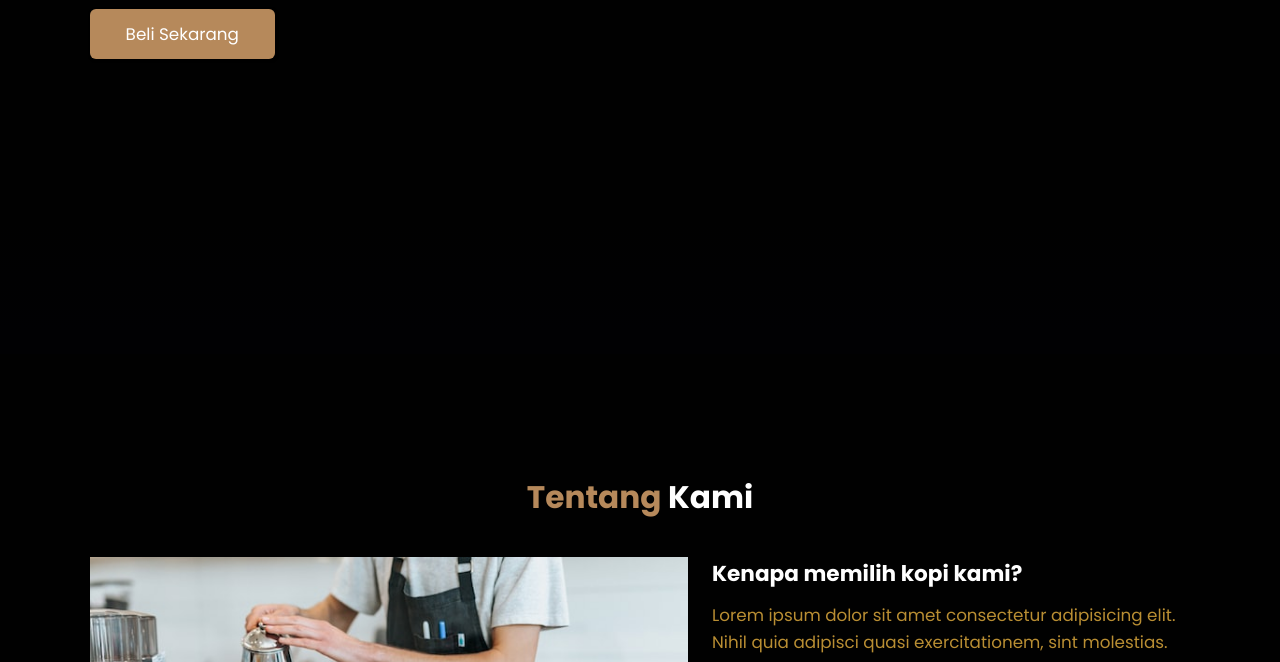
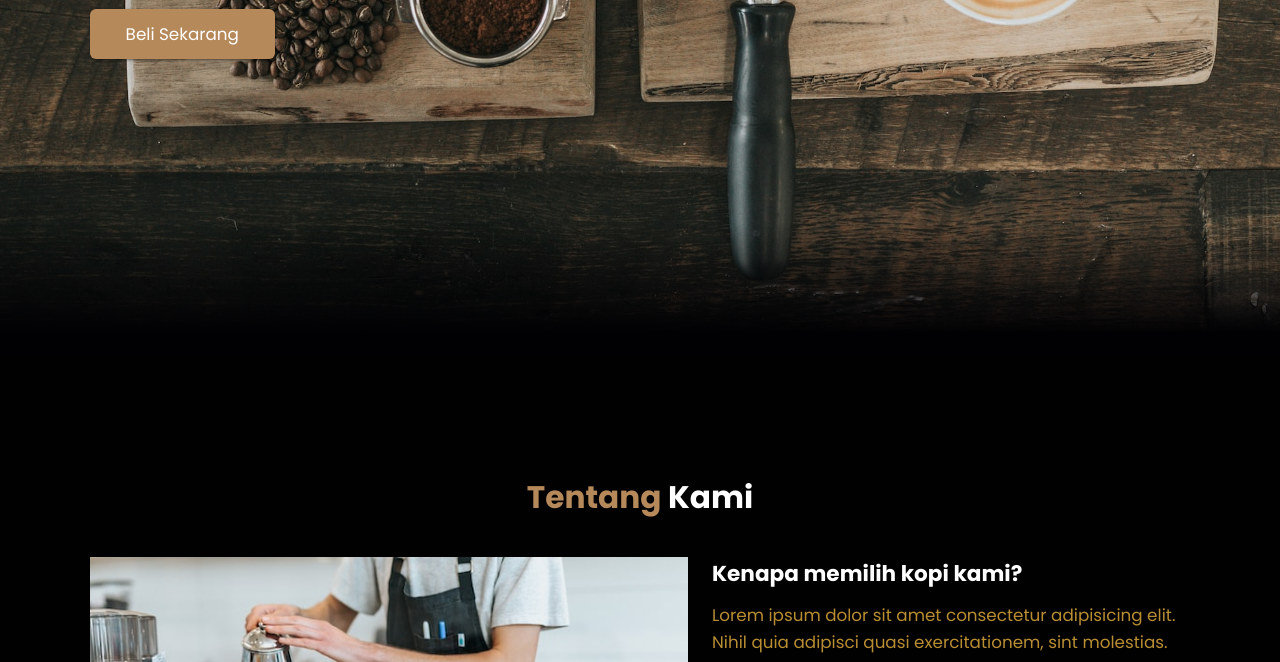
Before and after one commit to Eredith/kopi-buttercoffee, a plain HTML site: page index.html in a window 1280 px wide. Shown: the part 526-1188 px from the top of the page. Drawn offline with nearby package versions, Linux system fonts and the light colour scheme; the site is published under a folder, as on GitHub Pages, so addresses that start at the root find nothing.

Commit message:
Ini adalah website kopi

```diff
--- a/css/styles.css
+++ b/css/styles.css
@@ -92,7 +92,6 @@ body {
   min-height: 110vh;
   display: flex;
   align-items: center;
-  background-image: url("/img/header-bg.jpg");
   background-repeat: no-repeat;
   background-size: cover;
   background-position: center;
--- a/index.html
+++ b/index.html
@@ -39,7 +39,7 @@
     <!-- Navbar end -->
 
     <!-- Hero Section Start -->
-    <section class="hero" id="home">
+    <section class="hero" id="home" style="background-image: url(img/header-bg.jpg)">
       <main class="content">
         <h1>Mari Nikmati Secangkir <span>Kopi</span></h1>
         <p>
```
